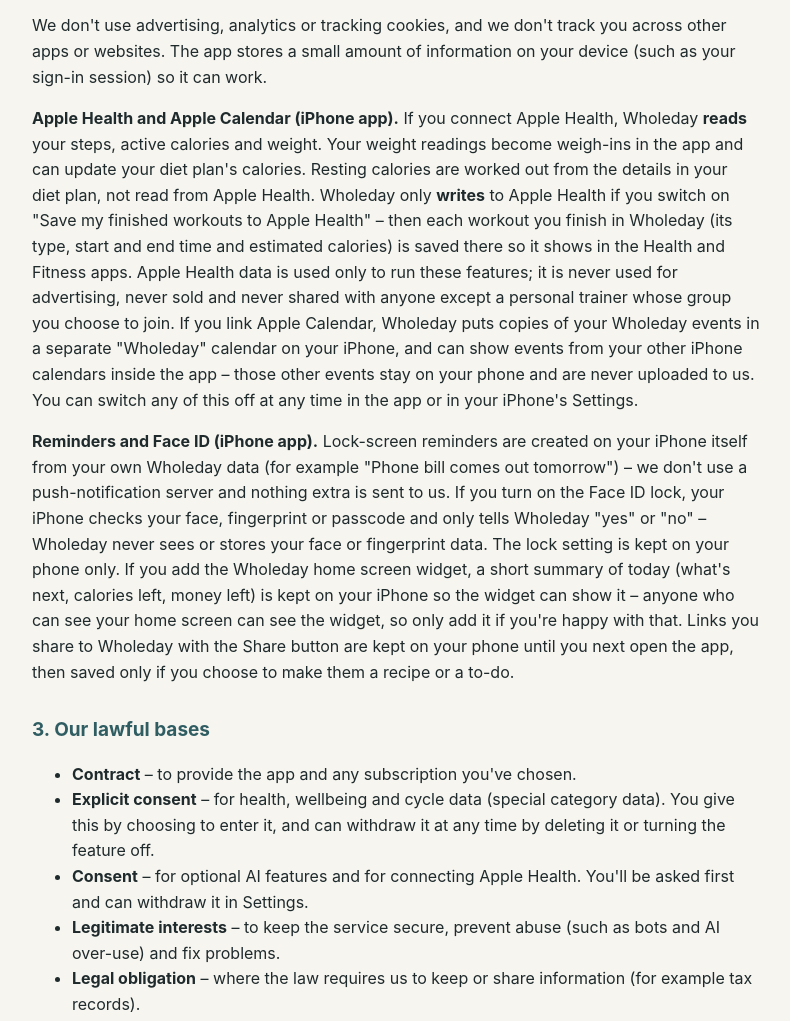
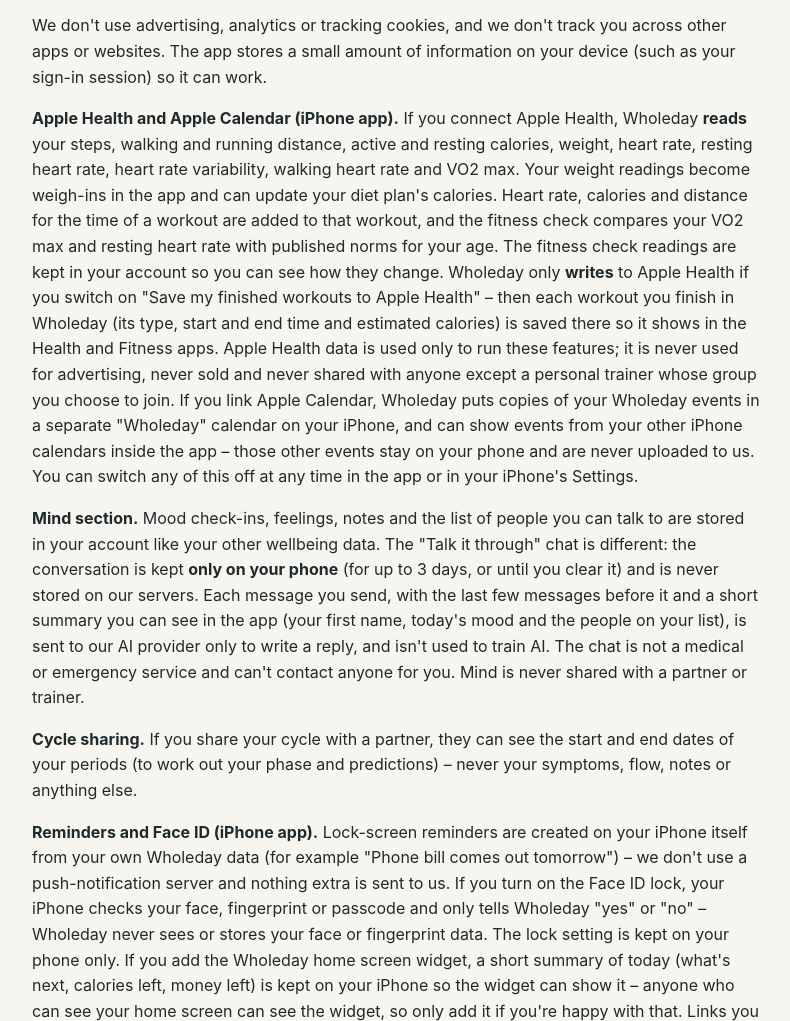
Before and after one commit to WholeDayAdmin/wholeday-site, a plain HTML site: page privacy.html in a window 1280 px wide. Shown: the part 1422-2443 px from the top of the page, without its empty margins (244-1034 px from the left). Drawn offline with Linux system fonts and the light colour scheme.

Commit message:
Add files via upload

```diff
--- a/privacy.html
+++ b/privacy.html
@@ -2,7 +2,7 @@
 <meta http-equiv="Content-Security-Policy" content="default-src 'self'; style-src 'self' 'unsafe-inline'; img-src 'self' data:; object-src 'none'; base-uri 'self'; form-action 'none'">
 <style>:root{--bg:#f7f5f0;--card:#fff;--ink:#1f2a2c;--muted:#5e6b6d;--line:#e3e0d8;--accent:#2f5d62}@media (prefers-color-scheme:dark){:root{--bg:#151b1c;--card:#1d2526;--ink:#eef2f1;--muted:#a3b1b2;--line:#2f3a3b;--accent:#8cc3c8}}
 *{box-sizing:border-box}body{margin:0;background:var(--bg);color:var(--ink);font:16px/1.6 -apple-system,BlinkMacSystemFont,"Segoe UI",Roboto,sans-serif}main{max-width:760px;margin:0 auto;padding:28px 16px 60px}header{display:flex;align-items:center;gap:12px;margin-bottom:8px}header img{width:44px;height:44px;border-radius:12px}h1{font-size:28px;line-height:1.2;margin:0}h2{font-size:19px;margin:30px 0 6px;color:var(--accent)}.muted{color:var(--muted);font-size:14px}table{width:100%;border-collapse:collapse;font-size:14.5px;margin:8px 0}td,th{border:1px solid var(--line);padding:8px;text-align:left;vertical-align:top}th{background:var(--card)}.box{background:var(--card);border:1px solid var(--line);border-radius:14px;padding:12px 16px;margin:14px 0}a{color:var(--accent)}nav.toc a{margin-right:12px;font-size:14px}</style></head><body><main>
-<header><img src="icon-180.png" alt=""><div><h1>Privacy policy</h1><div class="muted">Wholeday™ · Last updated 10 November 2026 · Version 2026-11-launch</div></div></header>
+<header><img src="icon-180.png" alt=""><div><h1>Privacy policy</h1><div class="muted">Wholeday™ · Last updated 17 November 2026 · Version 2026-11-launch</div></div></header>
 <div class="box"><b>The short version.</b> Your data is yours. We only collect what Wholeday needs to work, we never sell it, we don't show ads or use advertising trackers, and we don't use your data to train AI. Everything is encrypted and locked to your account. You can download it or delete your account at any time from Settings. We're registered with the UK Information Commissioner's Office (ICO), registration number ZC293833.</div>
 <h2>1. Who we are</h2><p>Wholeday ("we", "us") is run by Benjamin Mitford, a sole trader trading as <b>Wholeday</b>, United Kingdom. Correspondence address: c/o Virtually There, Collingwood Street, Newcastle upon Tyne. Email: <a href="mailto:hello@wholeday.co.uk">hello@wholeday.co.uk</a> (privacy questions: <a href="mailto:privacy@wholeday.co.uk">privacy@wholeday.co.uk</a>). We are the controller of your personal data under the UK GDPR and the Data Protection Act 2018, and we are <b>registered with the Information Commissioner's Office</b> as a data controller (registration number <b>ZC293833</b>) and pay the data protection fee. You can check this on the <a href="https://ico.org.uk/ESDWebPages/Search">ICO public register</a>.</p>
 <h2>2. What we collect</h2><table><tr><th>What</th><th>Examples</th><th>Why</th></tr>
@@ -16,7 +16,9 @@
 <tr><td>Waiting list</td><td>Your email and how you found us (e.g. TikTok)</td><td>To email you when Wholeday launches. Deleted once launch emails are sent, or sooner if you ask</td></tr>
 <tr><td>Security and technical</td><td>Basic logs kept by our hosting providers (e.g. IP address and time of request), bot-check signals</td><td>To keep the service secure, stop abuse and fix problems</td></tr></table>
 <p>We don't use advertising, analytics or tracking cookies, and we don't track you across other apps or websites. The app stores a small amount of information on your device (such as your sign-in session) so it can work.</p>
-<p><b>Apple Health and Apple Calendar (iPhone app).</b> If you connect Apple Health, Wholeday <b>reads</b> your steps, active calories and weight. Your weight readings become weigh-ins in the app and can update your diet plan's calories. Resting calories are worked out from the details in your diet plan, not read from Apple Health. Wholeday only <b>writes</b> to Apple Health if you switch on "Save my finished workouts to Apple Health" – then each workout you finish in Wholeday (its type, start and end time and estimated calories) is saved there so it shows in the Health and Fitness apps. Apple Health data is used only to run these features; it is never used for advertising, never sold and never shared with anyone except a personal trainer whose group you choose to join. If you link Apple Calendar, Wholeday puts copies of your Wholeday events in a separate "Wholeday" calendar on your iPhone, and can show events from your other iPhone calendars inside the app – those other events stay on your phone and are never uploaded to us. You can switch any of this off at any time in the app or in your iPhone's Settings.</p>
+<p><b>Apple Health and Apple Calendar (iPhone app).</b> If you connect Apple Health, Wholeday <b>reads</b> your steps, walking and running distance, active and resting calories, weight, heart rate, resting heart rate, heart rate variability, walking heart rate and VO2 max. Your weight readings become weigh-ins in the app and can update your diet plan's calories. Heart rate, calories and distance for the time of a workout are added to that workout, and the fitness check compares your VO2 max and resting heart rate with published norms for your age. The fitness check readings are kept in your account so you can see how they change. Wholeday only <b>writes</b> to Apple Health if you switch on "Save my finished workouts to Apple Health" – then each workout you finish in Wholeday (its type, start and end time and estimated calories) is saved there so it shows in the Health and Fitness apps. Apple Health data is used only to run these features; it is never used for advertising, never sold and never shared with anyone except a personal trainer whose group you choose to join. If you link Apple Calendar, Wholeday puts copies of your Wholeday events in a separate "Wholeday" calendar on your iPhone, and can show events from your other iPhone calendars inside the app – those other events stay on your phone and are never uploaded to us. You can switch any of this off at any time in the app or in your iPhone's Settings.</p>
+<p><b>Mind section.</b> Mood check-ins, feelings, notes and the list of people you can talk to are stored in your account like your other wellbeing data. The "Talk it through" chat is different: the conversation is kept <b>only on your phone</b> (for up to 3 days, or until you clear it) and is never stored on our servers. Each message you send, with the last few messages before it and a short summary you can see in the app (your first name, today's mood and the people on your list), is sent to our AI provider only to write a reply, and isn't used to train AI. The chat is not a medical or emergency service and can't contact anyone for you. Mind is never shared with a partner or trainer.</p>
+<p><b>Cycle sharing.</b> If you share your cycle with a partner, they can see the start and end dates of your periods (to work out your phase and predictions) – never your symptoms, flow, notes or anything else.</p>
 <p><b>Reminders and Face ID (iPhone app).</b> Lock-screen reminders are created on your iPhone itself from your own Wholeday data (for example "Phone bill comes out tomorrow") – we don't use a push-notification server and nothing extra is sent to us. If you turn on the Face ID lock, your iPhone checks your face, fingerprint or passcode and only tells Wholeday "yes" or "no" – Wholeday never sees or stores your face or fingerprint data. The lock setting is kept on your phone only. If you add the Wholeday home screen widget, a short summary of today (what's next, calories left, money left) is kept on your iPhone so the widget can show it – anyone who can see your home screen can see the widget, so only add it if you're happy with that. Links you share to Wholeday with the Share button are kept on your phone until you next open the app, then saved only if you choose to make them a recipe or a to-do.</p>
 <h2>3. Our lawful bases</h2><ul><li><b>Contract</b> – to provide the app and any subscription you've chosen.</li><li><b>Explicit consent</b> – for health, wellbeing and cycle data (special category data). You give this by choosing to enter it, and can withdraw it at any time by deleting it or turning the feature off.</li><li><b>Consent</b> – for optional AI features and for connecting Apple Health. You'll be asked first and can withdraw it in Settings.</li><li><b>Legitimate interests</b> – to keep the service secure, prevent abuse (such as bots and AI over-use) and fix problems.</li><li><b>Legal obligation</b> – where the law requires us to keep or share information (for example tax records).</li></ul>
 <h2>4. How we keep your data safe</h2><ul>
```
